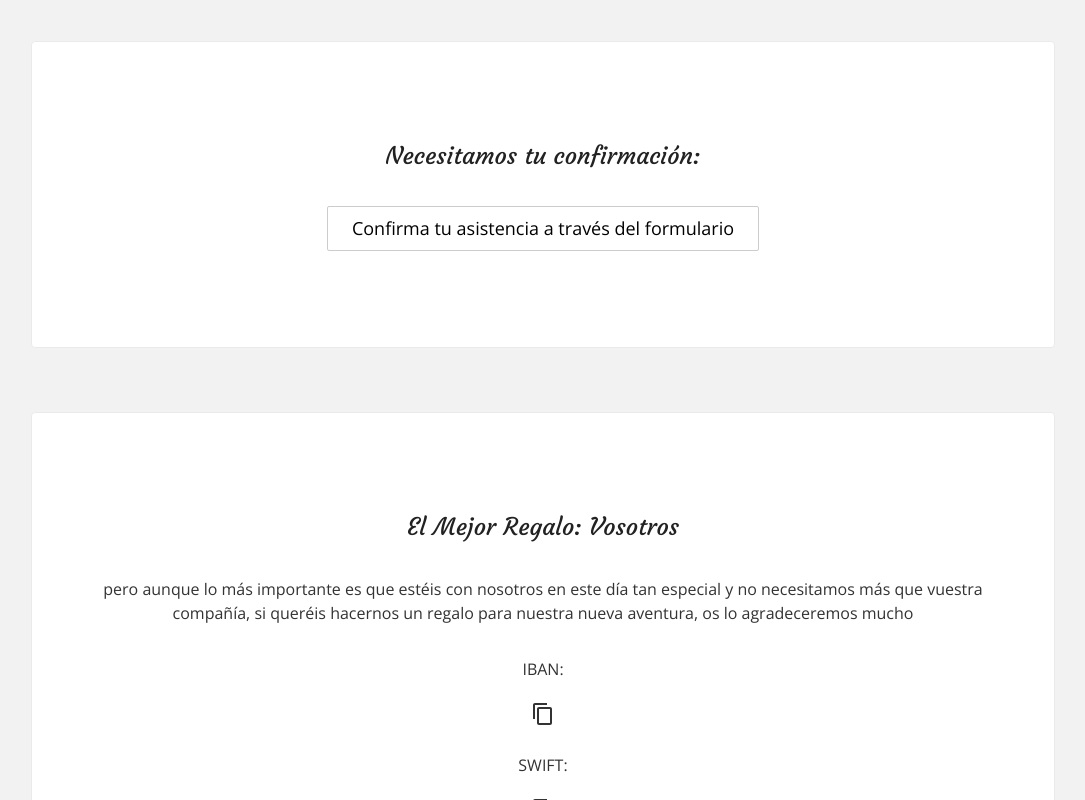
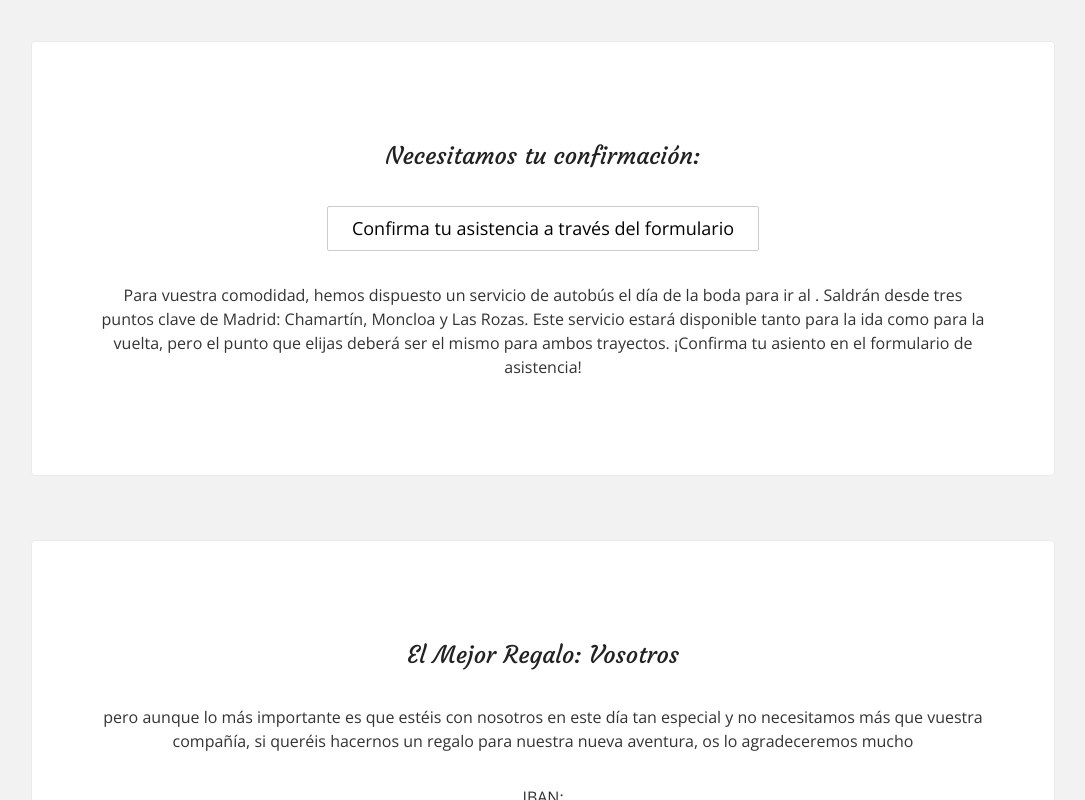
Before and after one commit to mnunezdm/boda-jane-jorge, a Next.js app: page /es in a window 1280 px wide. Shown: the part 1760-2560 px from the top of the page, without its empty margins (97-1182 px from the left). Built offline with nearby package versions, Linux system fonts and the light colour scheme.

Commit message:
feat(j&j): mostrar informacion de transporte en la seccion de rsvp

```diff
--- a/src/components/pages-sections/landing/Rsvp.tsx
+++ b/src/components/pages-sections/landing/Rsvp.tsx
@@ -10,6 +10,18 @@ const H2 = {
   [Locale.EN]: "We need your confirmation:",
   [Locale.ES]: "Necesitamos tu confirmación:",
 };
+const TEXT = {
+  [Locale.EN]: [
+    "For your convenience, we have arranged a bus service on the day of the wedding to go to the {location}. They will depart from three key points in Madrid: Chamartín, Moncloa and Las Rozas. This service will be available for both the outward and return journeys, but the point you choose must be the same for both journeys. Confirm your seat on the attendance form!",
+  ],
+  [Locale.ES]: [
+    "Para vuestra comodidad, hemos dispuesto un servicio de autobús el día de la boda para ir al {location}. Saldrán desde tres puntos clave de Madrid: Chamartín, Moncloa y Las Rozas. Este servicio estará disponible tanto para la ida como para la vuelta, pero el punto que elijas deberá ser el mismo para ambos trayectos. ¡Confirma tu asiento en el formulario de asistencia!",
+  ],
+};
+
+const WEDDING_BANQUET_LOCATION_NAME =
+  process.env.NEXT_PUBLIC_WEDDING_BANQUET_LOCATION_NAME || "";
+
 const BUTTON = {
   [Locale.EN]: "Confirm your attendance in the form",
   [Locale.ES]: "Confirma tu asistencia a través del formulario",
@@ -27,6 +39,11 @@ export default function RsvpSection({ locale }: { locale: Locale }) {
         >
           {BUTTON[locale]}
         </Link>
+        {TEXT[locale].map((text, index) => (
+          <p key={index}>
+            {text.replace("{location}", WEDDING_BANQUET_LOCATION_NAME)}
+          </p>
+        ))}
       </article>
     </section>
   );
```
